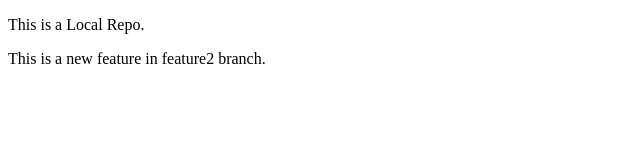
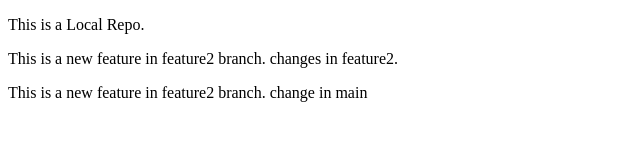
Before and after one commit to Tani0211/Localrepo, a plain HTML site: page index.html in a window 1280 px wide. Shown: the whole page, without its empty margins (0-640 px from the left). Drawn offline with Linux system fonts and the light colour scheme.

Commit message:
add both changes

```diff
--- a/index.html
+++ b/index.html
@@ -7,6 +7,7 @@
 </head>
 <body>
     <p>This  is a Local Repo.</p>
-    <p>This is a new feature in feature2 branch.</p>
+    <p>This is a new feature in feature2 branch. changes in feature2.</p>
+    <p>This is a new feature in feature2 branch. change in main</p>
 </body>
 </html>
```
